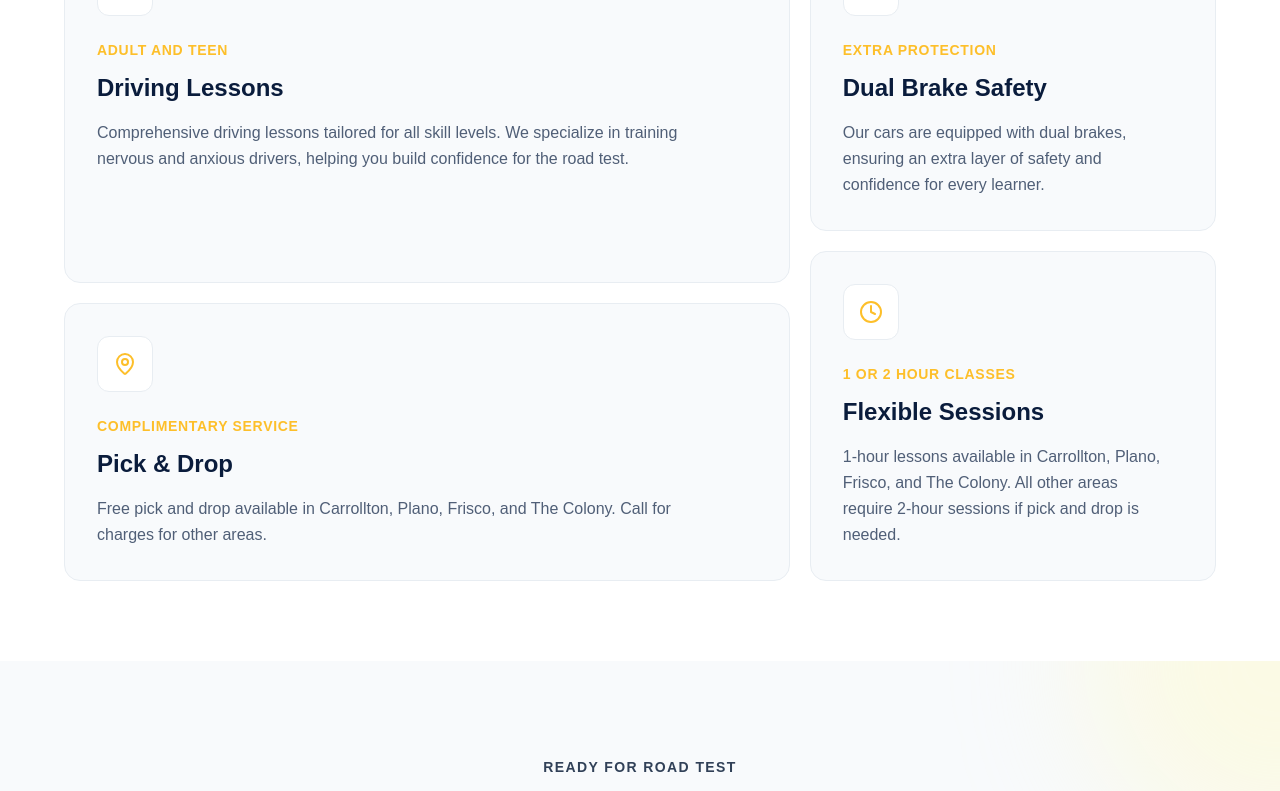
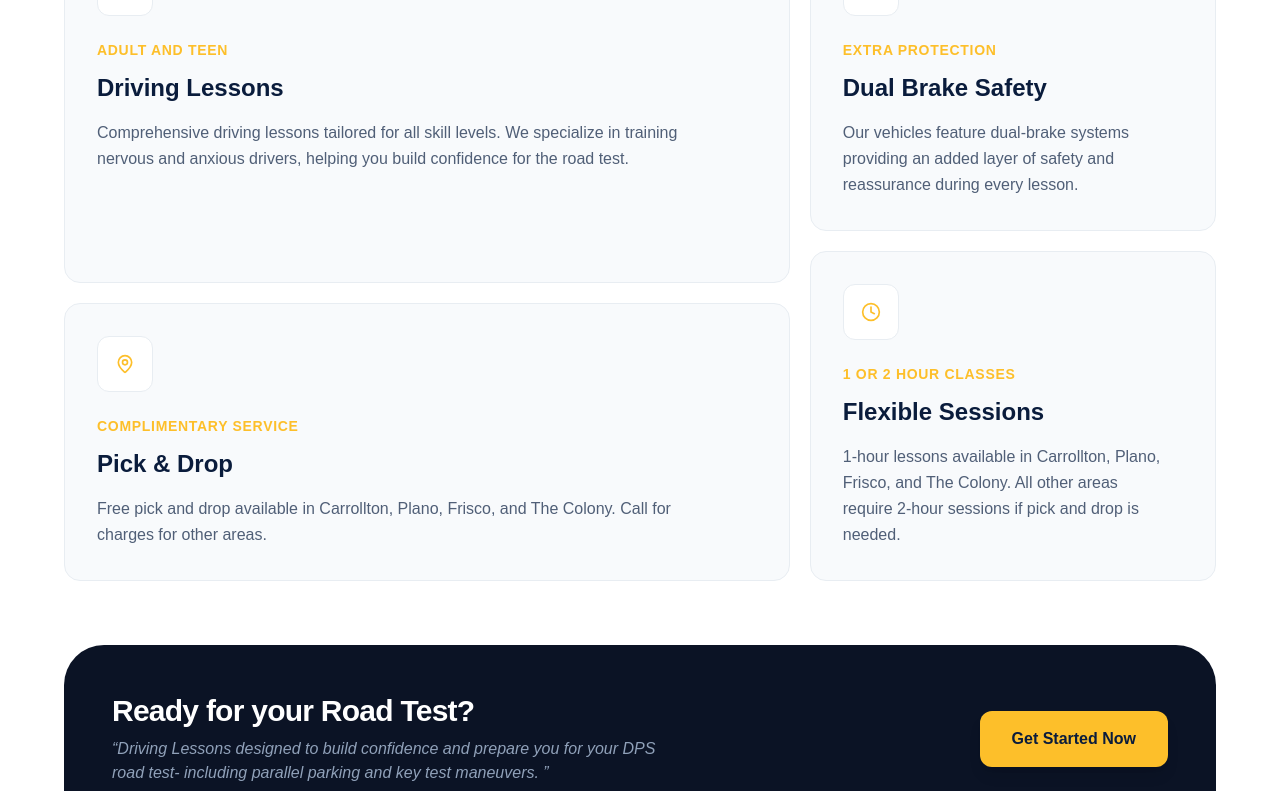
Before and after one commit to maazhashmi996-pixel/Gifted-Wheels-Driving-School-Updated, a Next.js app: page / in a window 1280 px wide. Shown: the part 2080-2871 px from the top of the page. Built offline with nearby package versions, Linux system fonts and the light colour scheme.

Commit message:
Updated Feature Section

```diff
--- a/components/Sections/feature.tsx
+++ b/components/Sections/feature.tsx
@@ -10,7 +10,7 @@ const featuresData = {
             subheading: "ADULT AND TEEN",
             title: "Driving Lessons",
             desc: "Comprehensive driving lessons tailored for all skill levels. We specialize in training nervous and anxious drivers, helping you build confidence for the road test.",
-            icon: <Users className="w-6 h-6 text-[#FDBF2A]" />,
+            icon: <Users className="w-5 h-5 text-[#FDBF2A]" />,
             isLarge: true,
             delay: 0.2,
         },
@@ -18,7 +18,7 @@ const featuresData = {
             subheading: "COMPLIMENTARY SERVICE",
             title: "Pick & Drop",
             desc: "Free pick and drop available in Carrollton, Plano, Frisco, and The Colony. Call for charges for other areas.",
-            icon: <MapPin className="w-6 h-6 text-[#FDBF2A]" />,
+            icon: <MapPin className="w-5 h-5 text-[#FDBF2A]" />,
             isLarge: false,
             delay: 0.6,
         },
@@ -27,15 +27,15 @@ const featuresData = {
         {
             subheading: "EXTRA PROTECTION",
             title: "Dual Brake Safety",
-            desc: "Our cars are equipped with dual brakes, ensuring an extra layer of safety and confidence for every learner.",
-            icon: <ShieldCheck className="w-6 h-6 text-[#FDBF2A]" />,
+            desc: "Our vehicles feature dual-brake systems providing an added layer of safety and reassurance during every lesson.",
+            icon: < ShieldCheck className="w-5 h-5 text-[#FDBF2A]" />,
             delay: 0.4,
         },
         {
             subheading: "1 OR 2 HOUR CLASSES",
             title: "Flexible Sessions",
             desc: "1-hour lessons available in Carrollton, Plano, Frisco, and The Colony. All other areas require 2-hour sessions if pick and drop is needed.",
-            icon: <Clock className="w-6 h-6 text-[#FDBF2A]" />,
+            icon: <Clock className="w-5 h-5 text-[#FDBF2A]" />,
             delay: 0.8,
         },
     ],
@@ -124,6 +124,34 @@ const Feature = () => {
                     </div>
 
                 </div>
+
+                {/* Bottom Call to Action Banner */}
+                <motion.div
+                    initial={{ opacity: 0, y: 30 }}
+                    whileInView={{ opacity: 1, y: 0 }}
+                    viewport={{ once: true }}
+                    transition={{ delay: 0.9, duration: 0.8 }}
+                    className="bg-[#0B1325] rounded-[2.5rem] p-10 md:p-12 mt-6 flex flex-col md:flex-row md:items-center md:justify-between gap-6"
+                >
+                    <div className="flex flex-col gap-2">
+                        <h3 className="text-white text-3xl font-bold tracking-tight">
+                            Ready for your Road Test?
+                        </h3>
+                        <p className="text-slate-400 text-base italic font-medium max-w-[550px]">
+                            &ldquo;Driving Lessons designed to build confidence and prepare you for your DPS road test- including parallel parking and key test maneuvers.
+                            &rdquo;
+                        </p>
+                    </div>
+
+                    <motion.button
+                        whileHover={{ scale: 1.05 }}
+                        whileTap={{ scale: 0.95 }}
+                        className="bg-[#FDBF2A] hover:bg-[#e2aa22] text-[#0A1C3C] font-bold px-8 py-4 rounded-xl text-base transition-colors duration-200 self-start md:self-auto shrink-0 shadow-lg"
+                    >
+                        Get Started Now
+                    </motion.button>
+                </motion.div>
+
             </div>
         </section>
     );
```
